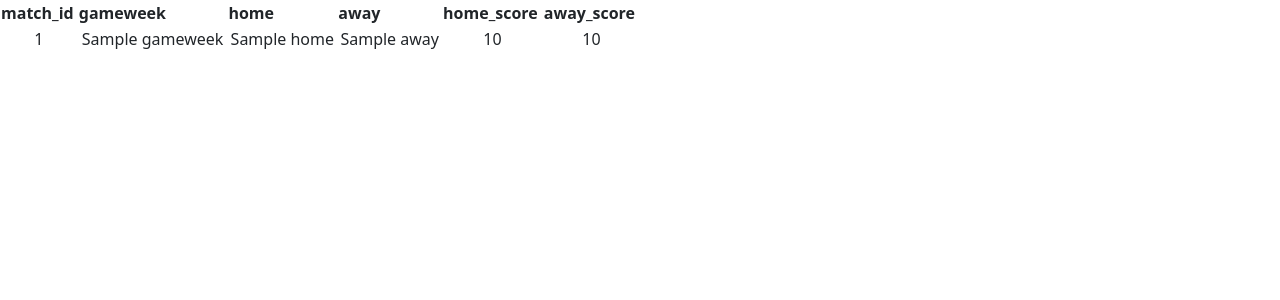
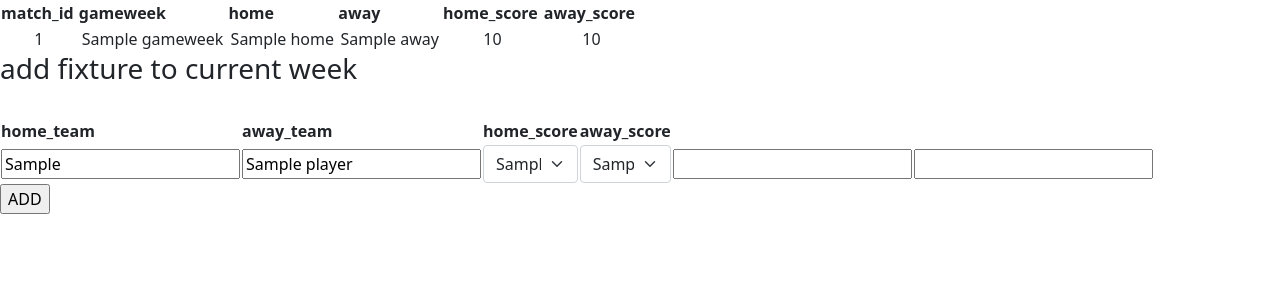
Before and after one commit to piratepartho/FPL-2, a Django app: template homepage/templates/weekBasedFixture.html in a window 1280 px wide. Shown: the top 300 px of the page. Run offline with Django 4.2, Linux system fonts and the light colour scheme; the template is opened without the code that fills it: most values are stand-ins (such as "Sample title", 1, 10 or a date in 2020).

Commit message:
tried adding fixture

```diff
--- a/homepage/templates/weekBasedFixture.html
+++ b/homepage/templates/weekBasedFixture.html
@@ -24,4 +24,39 @@
         </tr>
         {%endfor%}
     </table>
+    <h3>add fixture to current week</h3><br>
+    <form method='POST'>
+        {%csrf_token%}
+        <table width="50%" border="0">
+            <tr>
+                <th>home_team</th>
+                <th>away_team</th>
+                <th>home_score</th>
+                <th>away_score</th>
+            </tr>
+            <tr>
+            <td align="center"> <input type='text' value='{{player.first_name}}' name='{{player.player_id}}_first_name'> </td>
+            <td align="center"> <input type='text' value='{{player.second_name}}' name='{{player.player_id}}_second_name'> </td>
+            <td align="center">
+                <select name='home_name' class="form-select" aria-label="Default select example">
+                    {% for i in teams %}
+                        <option value="{{i}}">{{i}}</option>
+                    {% endfor %}
+                </select>
+            </td>
+            <td align="center">
+                <select name='away_name' class="form-select" aria-label="Default select example">
+                    {% for i in teams %}
+                        <option value="{{i}}">{{i}}</option>
+                    {% endfor %}
+                </select>
+            </td>
+            <td align="center"> <input type='text' name='home_score1'> </td>
+            <td align="center"> <input type='text' name='away_score1'> </td>
+            </tr>
+        </table>
+
+        <input type="submit" value="ADD">
+    </form>
+
 {% endblock body %}
```
Also changed, not shown: homepage/views.py (+51 -19 lines).
